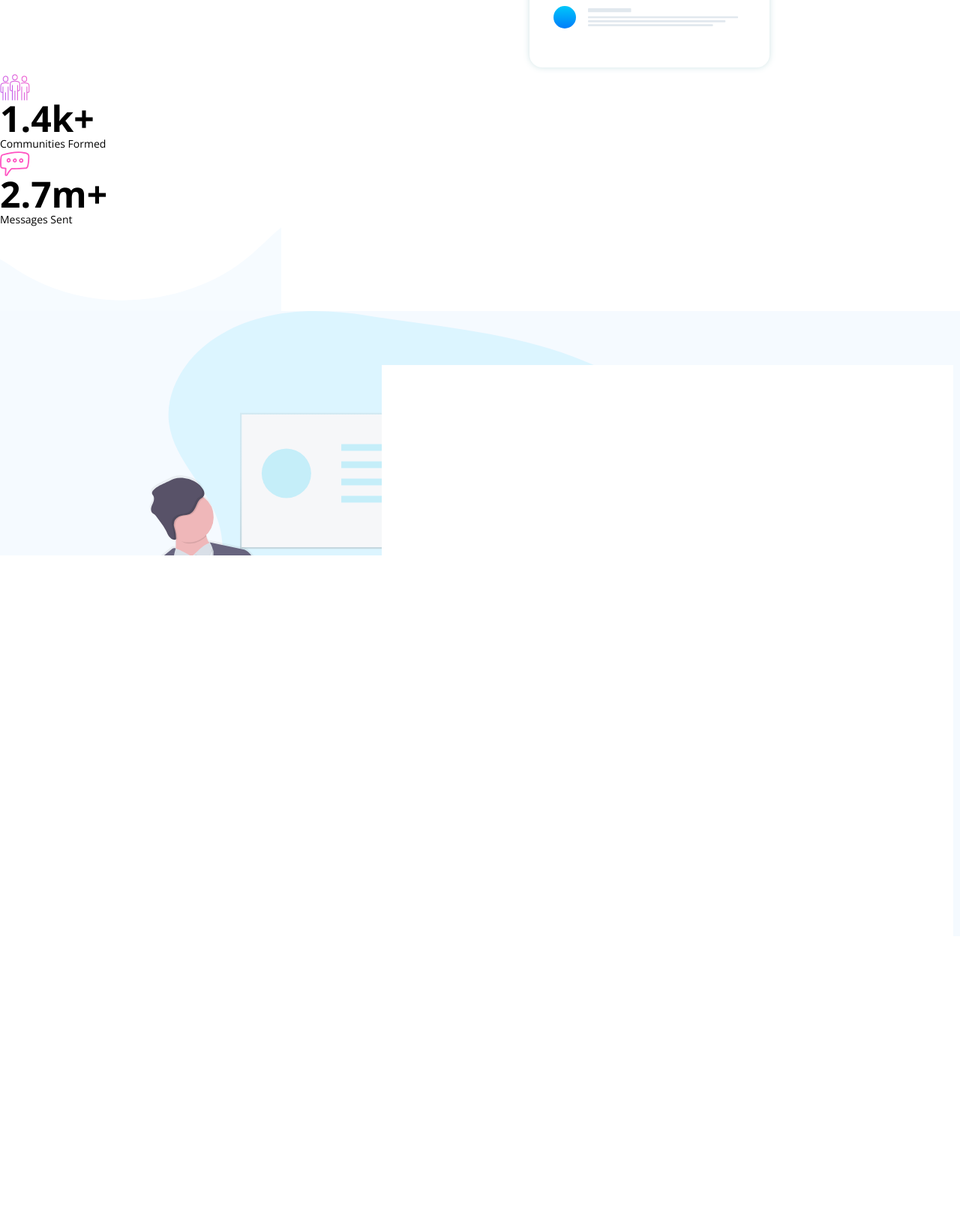
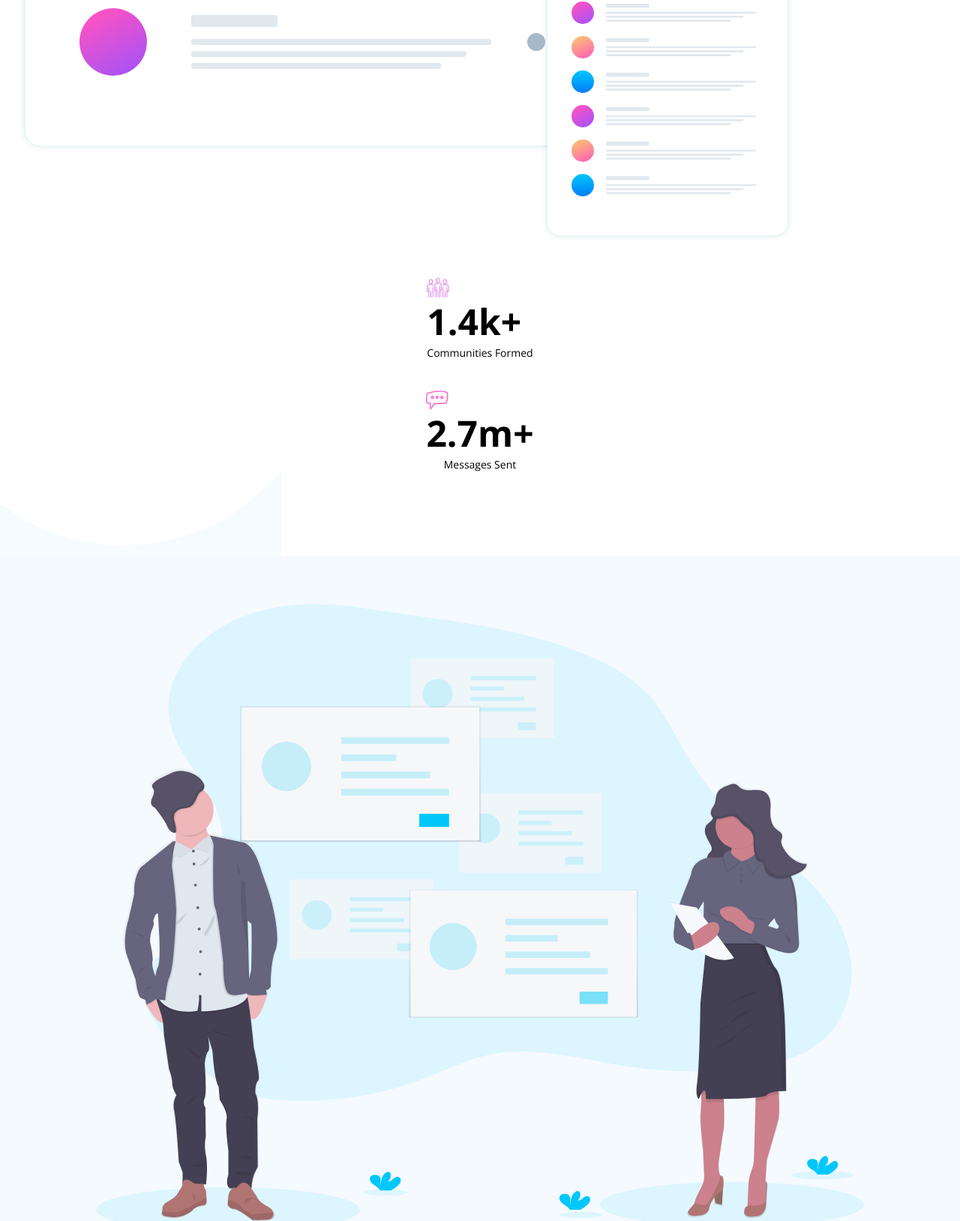
Before and after one commit to mirfanwebdev/frontendmentor-huddle-landingpage, a website: page index.html in a window 1280 px wide. Shown: the part 784-2413 px from the top of the page at 75% size. Before the commit the page ends 2154 px from the top, so only its background shows below. Drawn offline with nearby package versions, Linux system fonts and the light colour scheme.

Commit message:
fix layout

```diff
--- a/index.html
+++ b/index.html
@@ -61,7 +61,7 @@
   </head>
   <body>
     <!--navigation-->
-    <nav class="flex justify-between items-center">
+    <nav class="flex justify-between items-center p-6">
       <div class="w-24">
         <img class="object-cover" src="./assets/logo.svg" alt="logo" />
       </div>
@@ -72,7 +72,7 @@
       </button>
     </nav>
     <!--section header-->
-    <section class="flex flex-col text-center gap-4 mx-4">
+    <section class="flex flex-col text-center gap-8 mx-6 my-12">
       <h1 class="font-heading font-bold text-2xl">
         Build The Community Your Fans Will Love
       </h1>
@@ -82,40 +82,44 @@
         in genuine discussion.
       </p>
       <button
-        class="w-fit m-auto py-2 px-8 border border-pink rounded-full bg-pink text-white text-xs"
+        class="w-fit m-auto py-2 px-8 border border-pink rounded-full bg-pink text-white text-xs shadow-lg"
       >
         Get Started For Free
       </button>
     </section>
     <!--section hero-->
     <section>
-      <img src="assets/screen-mockups.svg" alt="mockup" />
-      <div class="flex flex-col">
+      <img class="px-6 py-12" src="assets/screen-mockups.svg" alt="mockup" />
+      <div class="flex flex-col gap-10 items-center">
         <!--communities-->
-        <div>
-          <img width="40" src="assets/icon-communities.svg" />
+        <div class="flex flex-col gap-2">
+          <img width="30" src="assets/icon-communities.svg" />
           <h2 class="font-bold text-5xl">1.4k+</h2>
-          <p class="text-sm font-light">Communities Formed</p>
+          <p class="text-sm font-light self-center">Communities Formed</p>
         </div>
         <!--messages-->
-        <div>
-          <img width="40" src="assets/icon-messages.svg" />
+        <div class="flex flex-col gap-2">
+          <img width="30" src="assets/icon-messages.svg" />
           <h2 class="font-bold text-5xl">2.7m+</h2>
-          <p class="text-sm font-light">Messages Sent</p>
+          <p class="text-sm font-light self-center">Messages Sent</p>
         </div>
       </div>
     </section>
     <!--grow-together-section-->
     <section>
       <img src="assets/bg-section-top-mobile-1.svg" />
-      <div class="flex flex-col items-center bg-paleBlue">
+      <div
+        class="flex flex-col items-center gap-20 bg-paleBlue px-6 pt-16 pb-10"
+      >
         <img src="assets/illustration-grow-together.svg" />
-        <h2 class="font-heading font-bold text-xl">Grow Together</h2>
-        <p class="text-sm">
-          Generate meaningful discussions with your audience and build a strong,
-          loyal community. Think of the insightful conversations you miss out on
-          with a feedback form.
-        </p>
+        <div id="caption-container" class="text-center">
+          <h2 class="font-heading font-bold text-xl">Grow Together</h2>
+          <p class="text-sm pt-4">
+            Generate meaningful discussions with your audience and build a
+            strong, loyal community. Think of the insightful conversations you
+            miss out on with a feedback form.
+          </p>
+        </div>
       </div>
       <img src="assets/bg-section-bottom-mobile-1.svg" />
     </section>
```
Also changed, not shown: output.css.
